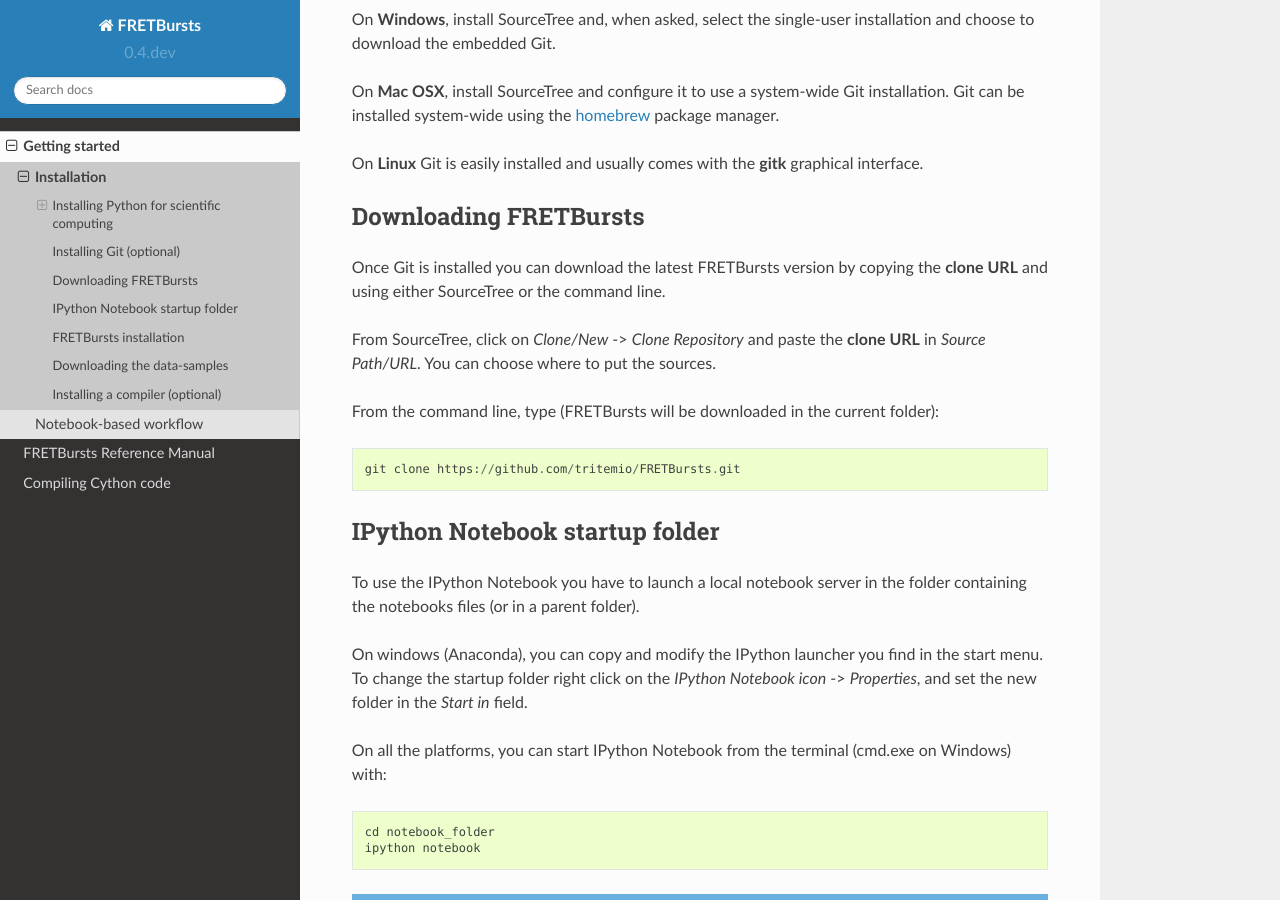
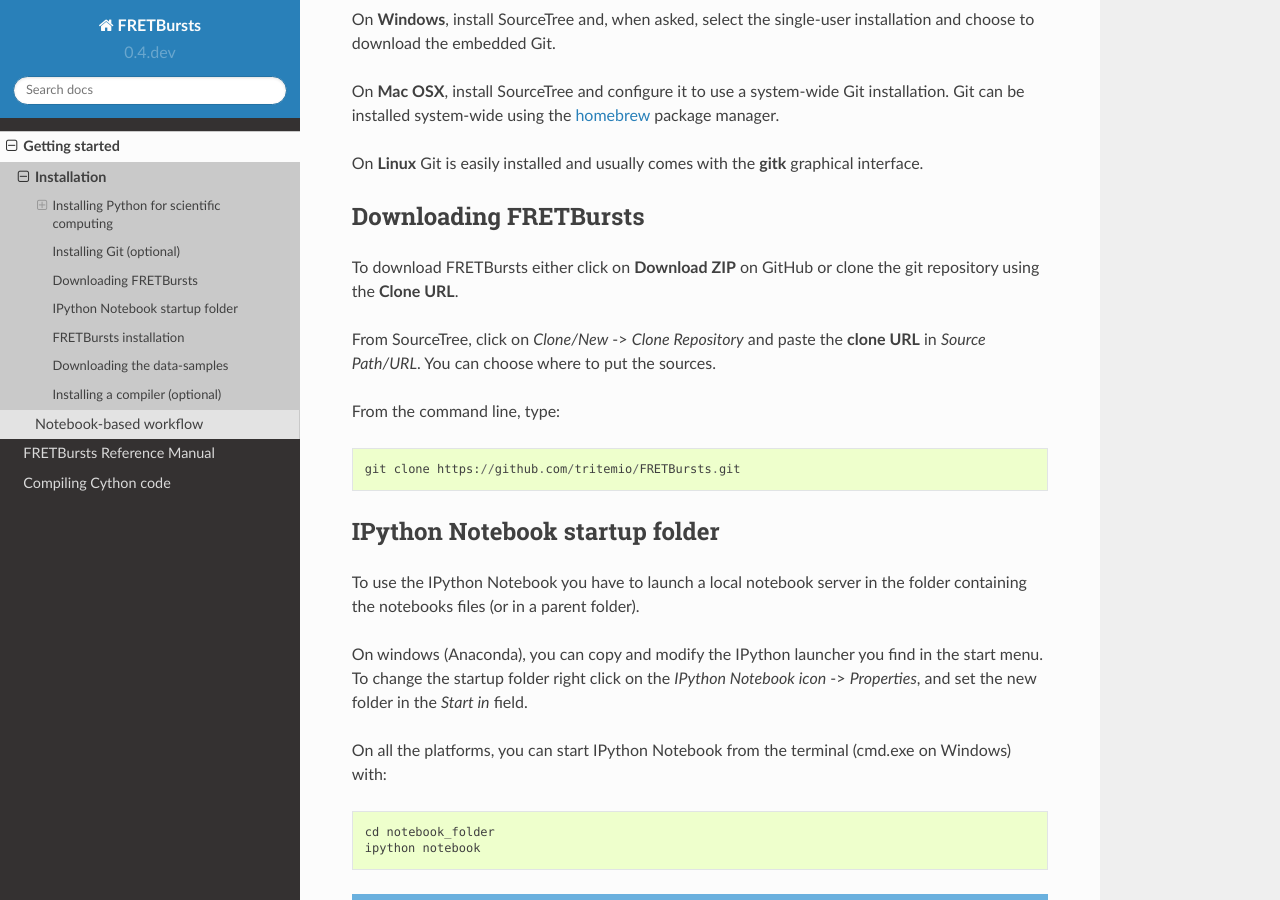
Before and after one commit to tritemio/FRETBursts, a Sphinx documentation site: the page built from docs/source/installation.rst, in a window 1280 px wide and 900 px high, scrolled down 1058 px. Built offline with Sphinx 7.4.7 and the Read the Docs theme 2.0.0, drawn with Linux system fonts in a browser that asks for light colours.

Commit message:
Docs: more installation tweaks

```diff
--- a/docs/source/installation.rst
+++ b/docs/source/installation.rst
@@ -64,16 +64,14 @@
 Downloading FRETBursts
 ----------------------
 
-Once Git is installed you can download the latest FRETBursts version by
-copying the **clone URL** and using either SourceTree or the command
-line.
+To download FRETBursts either click on **Download ZIP** on GitHub
+or clone the git repository using the **Clone URL**.
 
 From SourceTree, click on *Clone/New* -> *Clone Repository* and paste
 the **clone URL** in *Source Path/URL*. You can choose where to put the
 sources.
 
-From the command line, type (FRETBursts will be downloaded in the
-current folder):
+From the command line, type:
 
 ::
 
```
